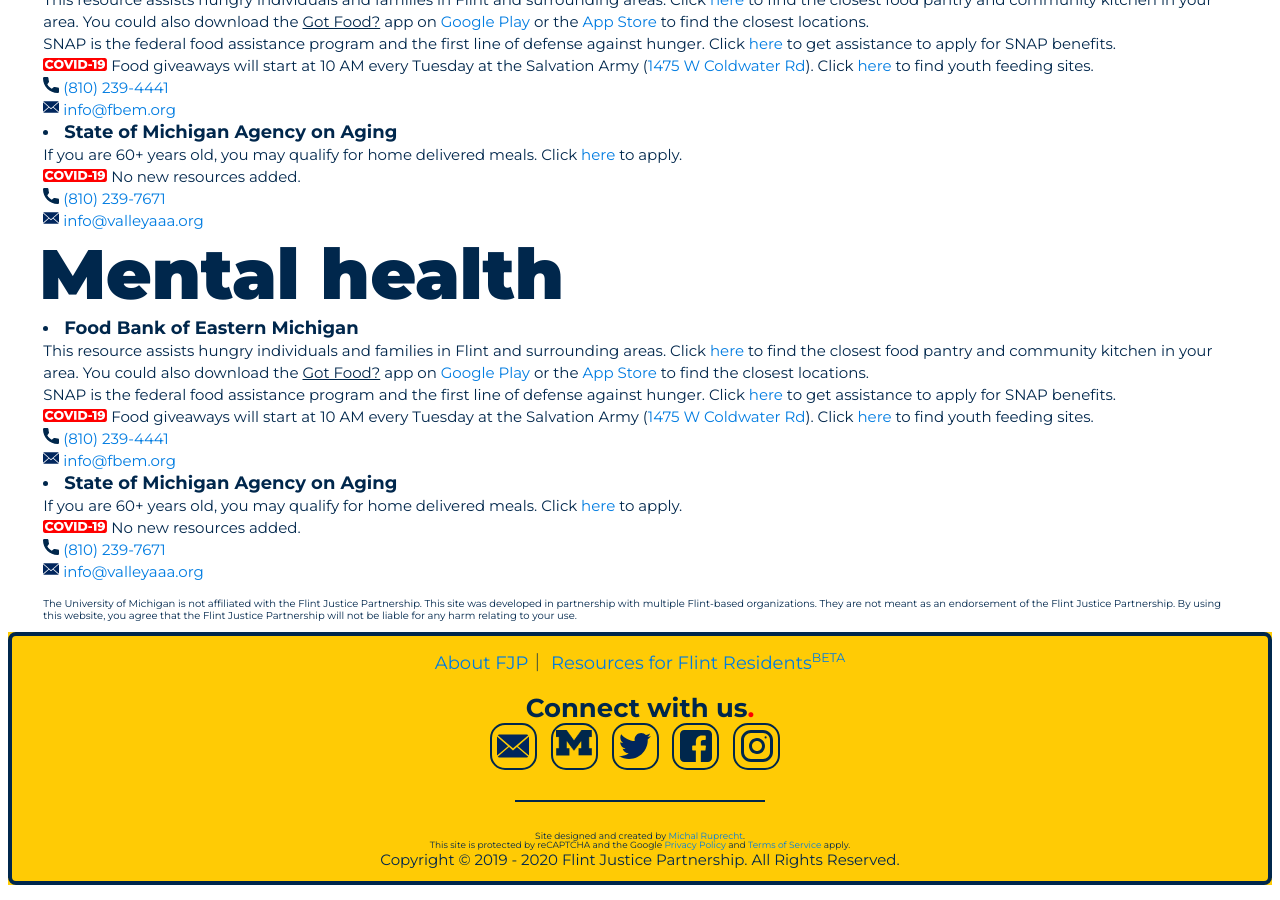
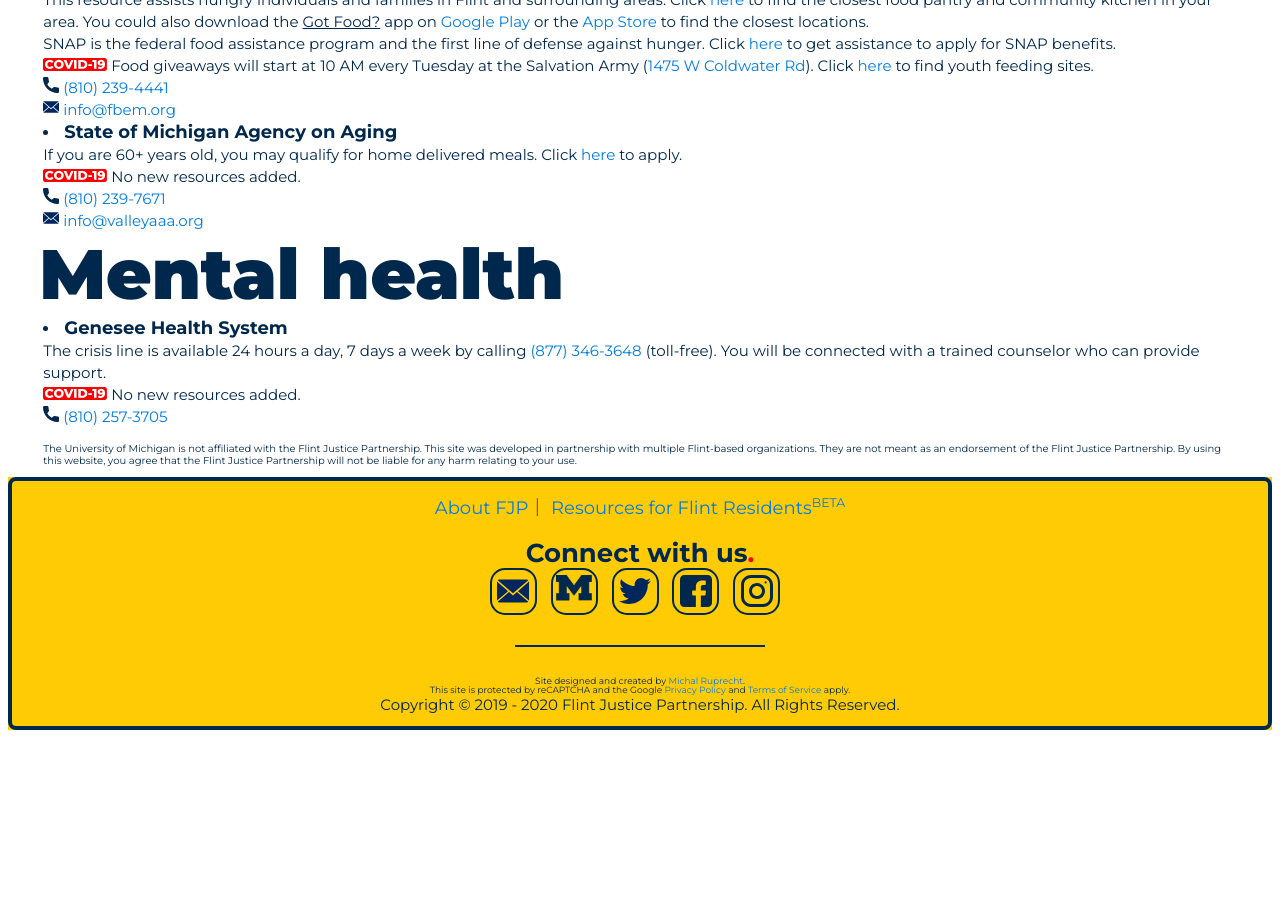
Before and after one commit to umichfjp/umichfjp.github.io, a Jekyll site: the page built from pages/resources.html, in a window 1280 px wide and 900 px high, scrolled down 647 px. Built offline with Jekyll 4.4.1, drawn with Linux system fonts in a browser that asks for light colours; after the commit the page ends 1392 px from its top, so only the background shows below that.

Commit message:
Update resources.html

```diff
--- a/pages/resources.html
+++ b/pages/resources.html
@@ -59,20 +59,10 @@ title: Flint Justice Partnership Official Website
         <div class="titlere">Mental health</div>
         <h3>
           <li>
-            <b><big>Food Bank of Eastern Michigan</big></b>
-            <br />This resource assists hungry individuals and families in Flint and surrounding areas. Click <a href="https://www.fbem.org/where-to-get-food/find-a-food-pantry/#agency-locator" target="_blank">here</a> to find the closest food pantry and community kitchen in your area. You could also download the <u>Got Food?</u> app on <a href="https://play.google.com/store/apps/details?id=com.us.gotfood" target="_blank">Google Play</a> or the <a href="https://itunes.apple.com/us/app/got-food/id1039258641?mt=8" target="_blank">App Store</a> to find the closest locations.
-            <br />SNAP is the federal food assistance program and the first line of defense against hunger. Click <a href="https://secure.feedingamerica.org/site/SPageServer?pagename=GSNAP_Survey&s_src=X17YFLINT&s_subsrc=%7bdevice%7d&s_keyword=%7bkeyword%7d" target="_blank">here</a> to get assistance to apply for SNAP benefits.
-            <br /><img src="https://umichfjp.github.io/assets/icons/covid.svg" alt="covid-19" style="width:64px;"> Food giveaways will start at 10 AM every Tuesday at the Salvation Army (<a href="https://goo.gl/maps/Au8dX9RTKAHvJbTt7" target="_blank">1475 W Coldwater Rd</a>). Click <a href="https://www.mcgi.state.mi.us/schoolnutrition/" target="_blank">here</a> to find youth feeding sites.
-            <br /><img src="https://umichfjp.github.io/assets/icons/phone.svg" alt="Phone" style="width:16px;"> <a href="tel:+1810-239-4441">(810) 239-4441</a>
-            <br /><img src="https://umichfjp.github.io/assets/icons/mail.svg" alt="Mail" style="width:16px;"> <a href="mailto:info@fbem.org">info@fbem.org</a>
-          </li>
-
-          <li>
-            <b><big>State of Michigan Agency on Aging</big></b>
-            <br />If you are 60+ years old, you may qualify for home delivered meals. Click <a href="https://newmibridges.michigan.gov/s/request-meal-delivery-reassurance?language=en_US" target="_blank">here</a> to apply.
+            <b><big>Genesee Health System</big></b>
+            <br />The crisis line is available 24 hours a day, 7 days a week by calling <a href="tel:+1877-346-3648">(877) 346-3648</a> (toll-free). You will be connected with a trained counselor who can provide support.
             <br /><img src="https://umichfjp.github.io/assets/icons/covid.svg" alt="covid-19" style="width:64px;"> No new resources added.
-            <br /><img src="https://umichfjp.github.io/assets/icons/phone.svg" alt="Phone" style="width:16px;"> <a href="tel:+1810-239-7671">(810) 239-7671</a>
-            <br /><img src="https://umichfjp.github.io/assets/icons/mail.svg" alt="Mail" style="width:16px;"> <a href="mailto:info@valleyaaa.org">info@valleyaaa.org</a>
+            <br /><img src="https://umichfjp.github.io/assets/icons/phone.svg" alt="Phone" style="width:16px;"> <a href="tel:+1810-257-3705">(810) 257-3705</a>
           </li>
         </h3>
 
```
